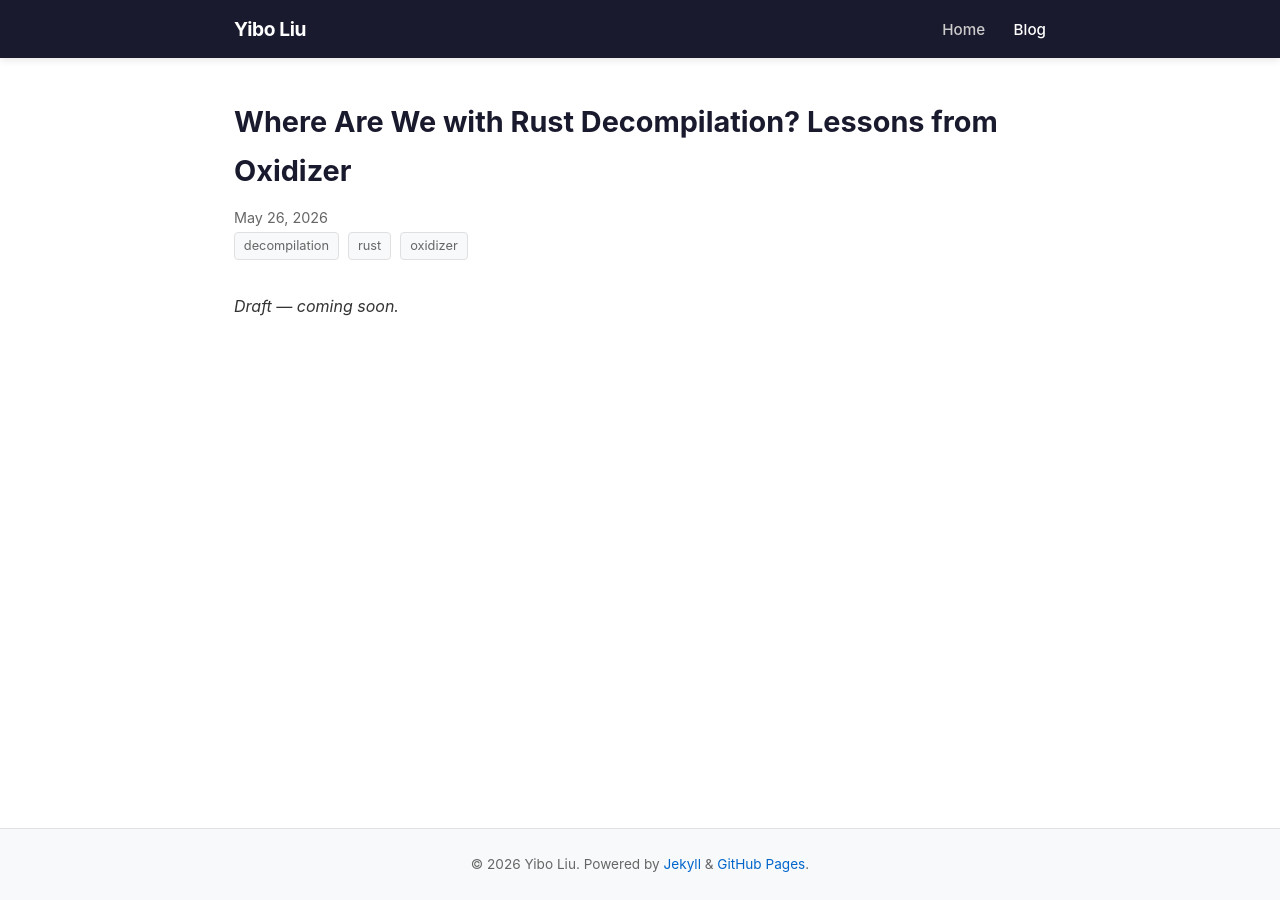
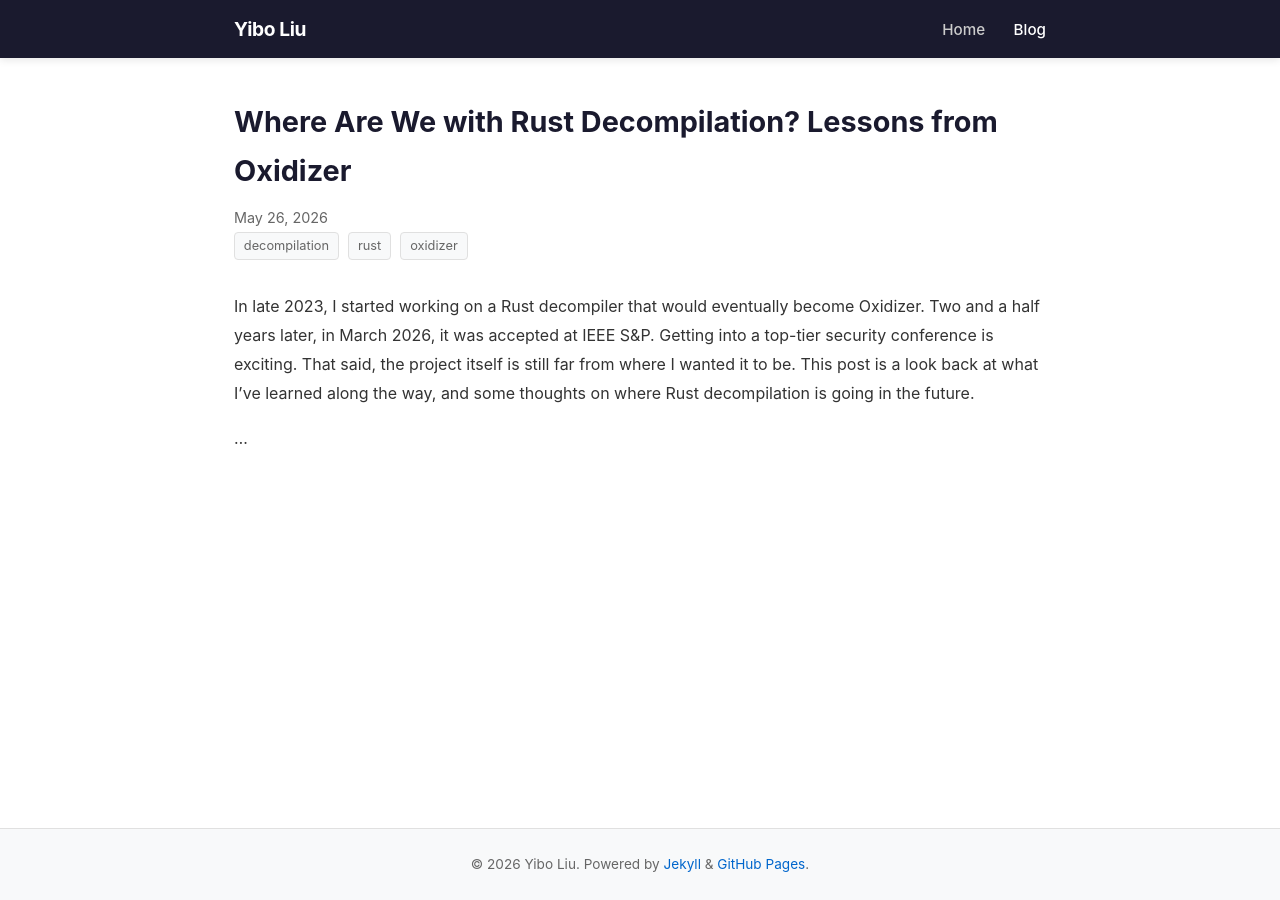
Before and after one commit to bluesadi/bluesadi.github.io, a Jekyll site: the page built from _posts/2026-05-26-rust-decompilation-oxidizer-retrospective.md, in a window 1280 px wide. Built offline with Jekyll 4.4.1, drawn with Linux system fonts in a browser that asks for light colours; a style sheet for code colours, icons or effects is not loaded.

Commit message:
Replaces draft notice with introductory content
Introduces background and motivation for the Rust decompiler
project, highlighting its acceptance at a major conference and
setting the stage for a retrospective post. Offers readers
context and updates the placeholder to engage interest.

```diff
--- a/_posts/2026-05-26-rust-decompilation-oxidizer-retrospective.md
+++ b/_posts/2026-05-26-rust-decompilation-oxidizer-retrospective.md
@@ -5,4 +5,8 @@ date: 2026-05-26
 tags: [decompilation, rust, oxidizer]
 ---
 
-*Draft — coming soon.*
+In late 2023, I started working on a Rust decompiler that would eventually become Oxidizer. Two and a half years later, in March 2026, it was accepted at IEEE S&P. Getting into a top-tier security conference is exciting. That said, the project itself is still far from where I wanted it to be. This post is a look back at what I've learned along the way, and some thoughts on where Rust decompilation is going in the future.
+
+<!-- more -->
+
+...
```
